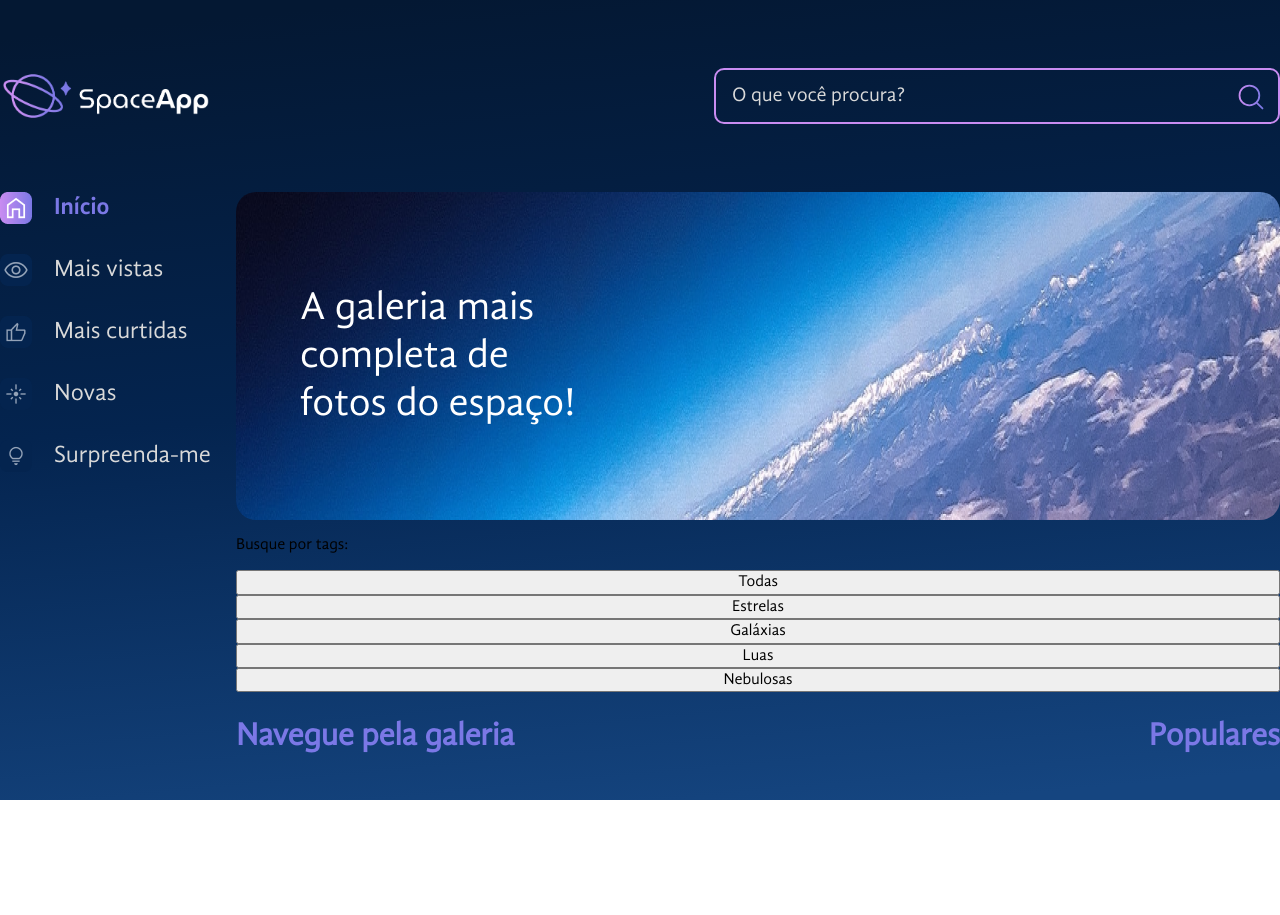
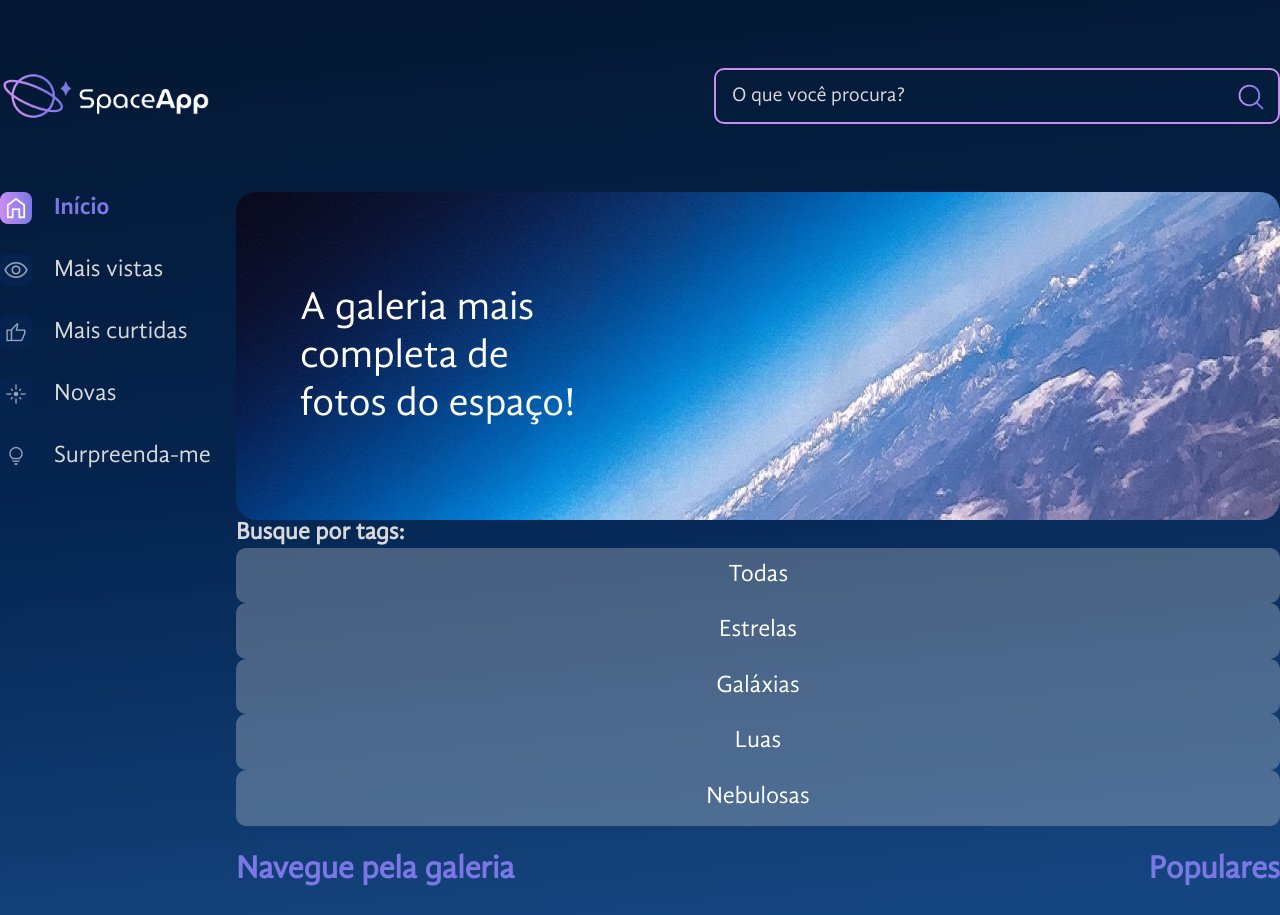
Before and after one commit to tenoriobn/space-styled-components, a React (Vite) app: page / in a window 1280 px wide. Before the commit the page ends 800 px from the top, so only its background shows below. Built offline with nearby package versions, Linux system fonts and the light colour scheme.

Commit message:
Adicionando estilos a Tag

```diff
--- a/src/componentes/Galeria/Tags/index.jsx
+++ b/src/componentes/Galeria/Tags/index.jsx
@@ -1,10 +1,33 @@
+import { styled } from 'styled-components';
 import tags from './tags.json';
+
+const TagTitulo = styled.h3`
+    color: #D9D9D9;
+    font-size: 24px;
+    margin: 0;
+`;
+
+const Tag = styled.button`
+    font-size: 24px;
+    color: #FFFFFF;
+    background: rgba(217, 217, 217, 0.3);
+    border-radius: 10px;
+    cursor: pointer;
+    transition: background-color 0.3s ease;
+    padding: 12px;
+    box-sizing: border-box;
+    border: 2px solid transparent;
+
+    &:hover {
+        border-color: #C98CF1;
+    }
+`
 
 const Tags = () => {
     return (
         <>
-            <p>Busque por tags:</p>
-            {tags.map(tag => <button key={tag.id}>{tag.titulo}</button>)}
+            <TagTitulo>Busque por tags:</TagTitulo>
+            {tags.map(tag => <Tag key={tag.id}>{tag.titulo}</Tag>)}
         </>
     )
 }
```
